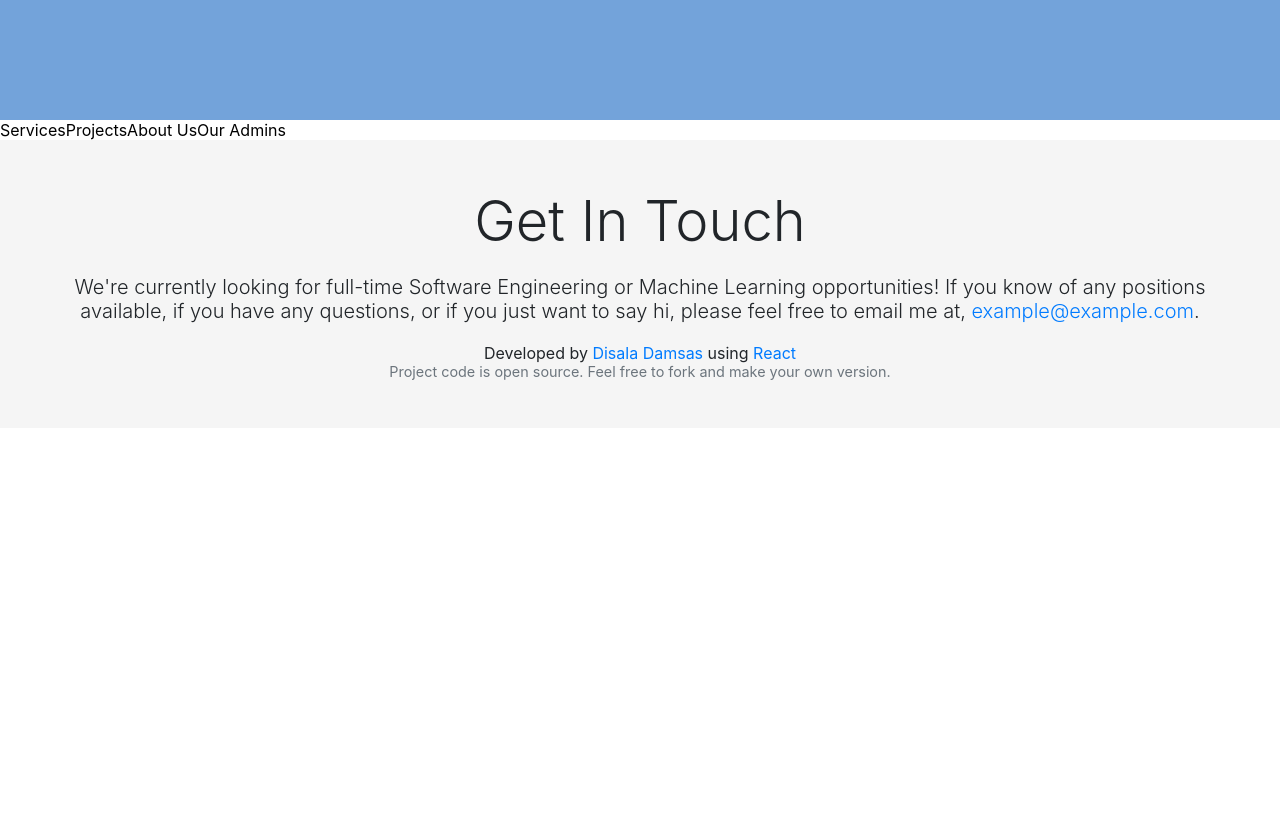
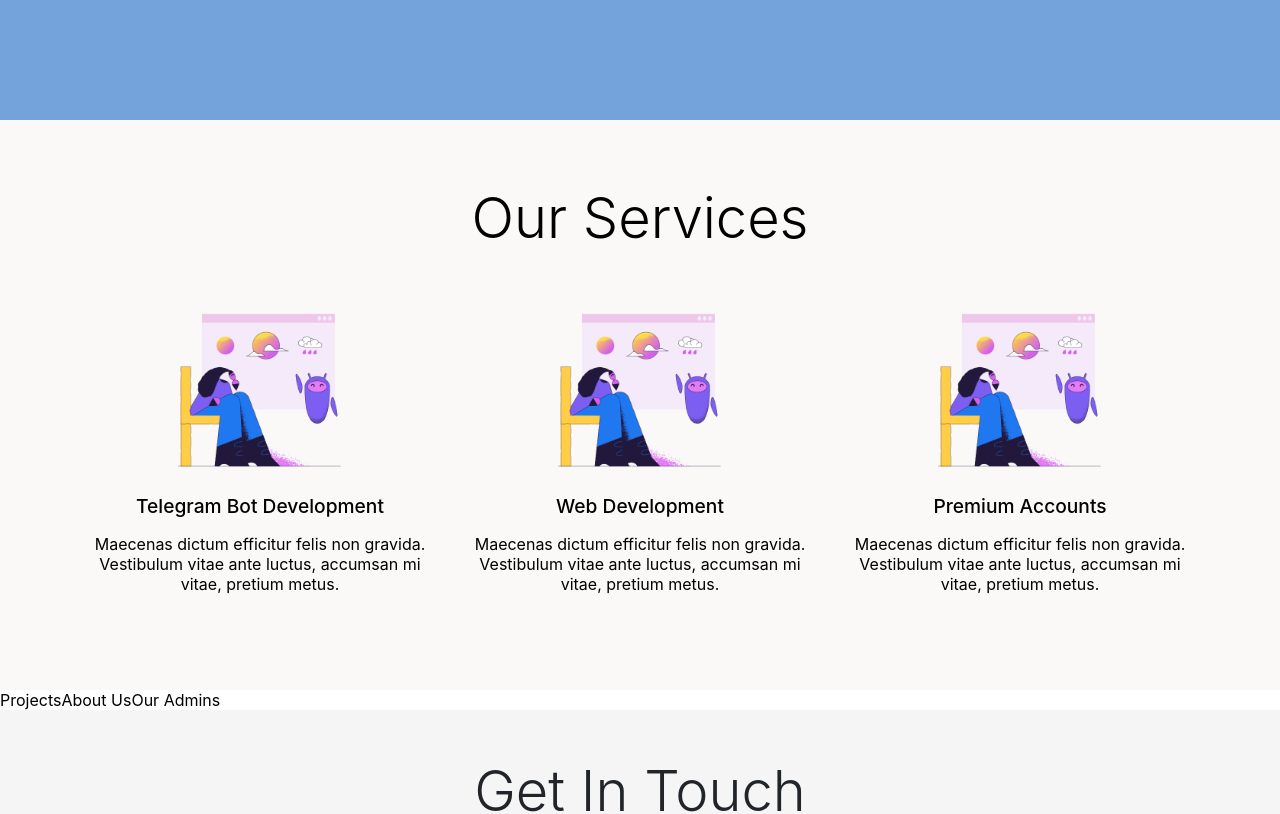
Before and after one commit to disalad/team-alpha, a React (Create React App) app in the folder client/: page / in a window 1280 px wide. Shown: the part 680-1494 px from the top of the page. Before the commit the page ends 1108 px from the top, so only its background shows below. Built offline with nearby package versions, Linux system fonts and the light colour scheme.

Commit message:
Client: Add services section

```diff
--- a/client/src/components/Home/Services.js
+++ b/client/src/components/Home/Services.js
@@ -1,5 +1,47 @@
+import './services.scss';
+
 function Services() {
-    return <>Services</>;
+    const servicesData = [
+        {
+            title: 'Telegram Bot Development',
+            info: ' Maecenas dictum efficitur felis non gravida. Vestibulum vitae ante luctus, accumsan mi vitae, pretium metus.',
+            image: '../../assets/images/conifer-weather-forecast.png',
+        },
+        {
+            title: 'Web Development',
+            info: ' Maecenas dictum efficitur felis non gravida. Vestibulum vitae ante luctus, accumsan mi vitae, pretium metus.',
+            image: '../../assets/images/conifer-weather-forecast.png',
+        },
+        {
+            title: 'Premium Accounts',
+            info: ' Maecenas dictum efficitur felis non gravida. Vestibulum vitae ante luctus, accumsan mi vitae, pretium metus.',
+            image: '../../assets/images/conifer-weather-forecast.png',
+        },
+    ];
+
+    return (
+        <section id="services">
+            <div className="services-container">
+                <h1 className="services-title">Our Services</h1>
+                <div className="services-row">
+                    {servicesData.map(({ title, info, image }, idx) => {
+                        return (
+                            <article className="service-item" key={idx}>
+                                <div className="hero-image">
+                                    <img
+                                        src={require('../../assets/images/conifer-weather-forecast.png')}
+                                        alt="Service Illustration"
+                                    />
+                                </div>
+                                <h2 className="service-title">{title}</h2>
+                                <p className="service-info">{info}</p>
+                            </article>
+                        );
+                    })}
+                </div>
+            </div>
+        </section>
+    );
 }
 
 export default Services;
--- /dev/null
+++ b/client/src/components/Home/services.scss
@@ -0,0 +1,90 @@
+@use '../../scss//variables' as var;
+
+#services {
+    padding: 4rem 1rem;
+    background-color: var.$ghostWhite;
+
+    @media (min-width: 320px) {
+        padding: 4rem 2rem;
+    }
+
+    .services-container {
+        margin-left: auto;
+        margin-right: auto;
+        max-width: 1140px;
+
+        @media (min-width: 476px) {
+            // max-width: 540px;
+        }
+
+        @media (min-width: 768px) {
+            // max-width: 720px;
+        }
+
+        @media (min-width: 992px) {
+            // max-width: 960px;
+        }
+
+        @media (min-width: 1200px) {
+        }
+    }
+
+    .services-title {
+        font-size: 3.5rem;
+        margin: 0 0 3rem 0;
+        font-weight: 300;
+        text-align: center;
+    }
+
+    .services-row {
+        display: flex;
+        flex-direction: column;
+        flex-wrap: wrap;
+        justify-content: center;
+        align-items: center;
+
+        .service-item {
+            width: 80%;
+            margin: 1rem;
+            margin-top: 0;
+            text-align: center;
+
+            .hero-image {
+                width: 100%;
+                text-align: center;
+
+                img {
+                    width: 50%;
+                    max-width: 60%;
+                }
+            }
+
+            .service-title {
+                font-size: 1.2rem;
+                font-weight: 500;
+            }
+
+            .service-info {
+                font-size: 1rem;
+                font-weight: 400;
+            }
+
+            @media screen and (min-width: 476px) {
+                width: 42%;
+            }
+
+            @media screen and (min-width: 900px) {
+                width: 33.3%;
+            }
+        }
+
+        @media screen and (min-width: 476px) {
+            flex-direction: row;
+            align-items: unset;
+        }
+
+        @media screen and (min-width: 900px) {
+            flex-wrap: nowrap;
+        }
+    }
+}
--- a/client/src/scss/_variables.scss
+++ b/client/src/scss/_variables.scss
@@ -11,3 +11,4 @@
 $azure: rgb(0, 123, 255);
 $crayola: rgb(0, 86, 179);
 $auroMetalSaurus: rgb(108, 117, 125);
+$ghostWhite: rgb(250, 249, 248);
```
Also changed, not shown: client/src/assets/images/conifer-weather-forecast.png (added).
